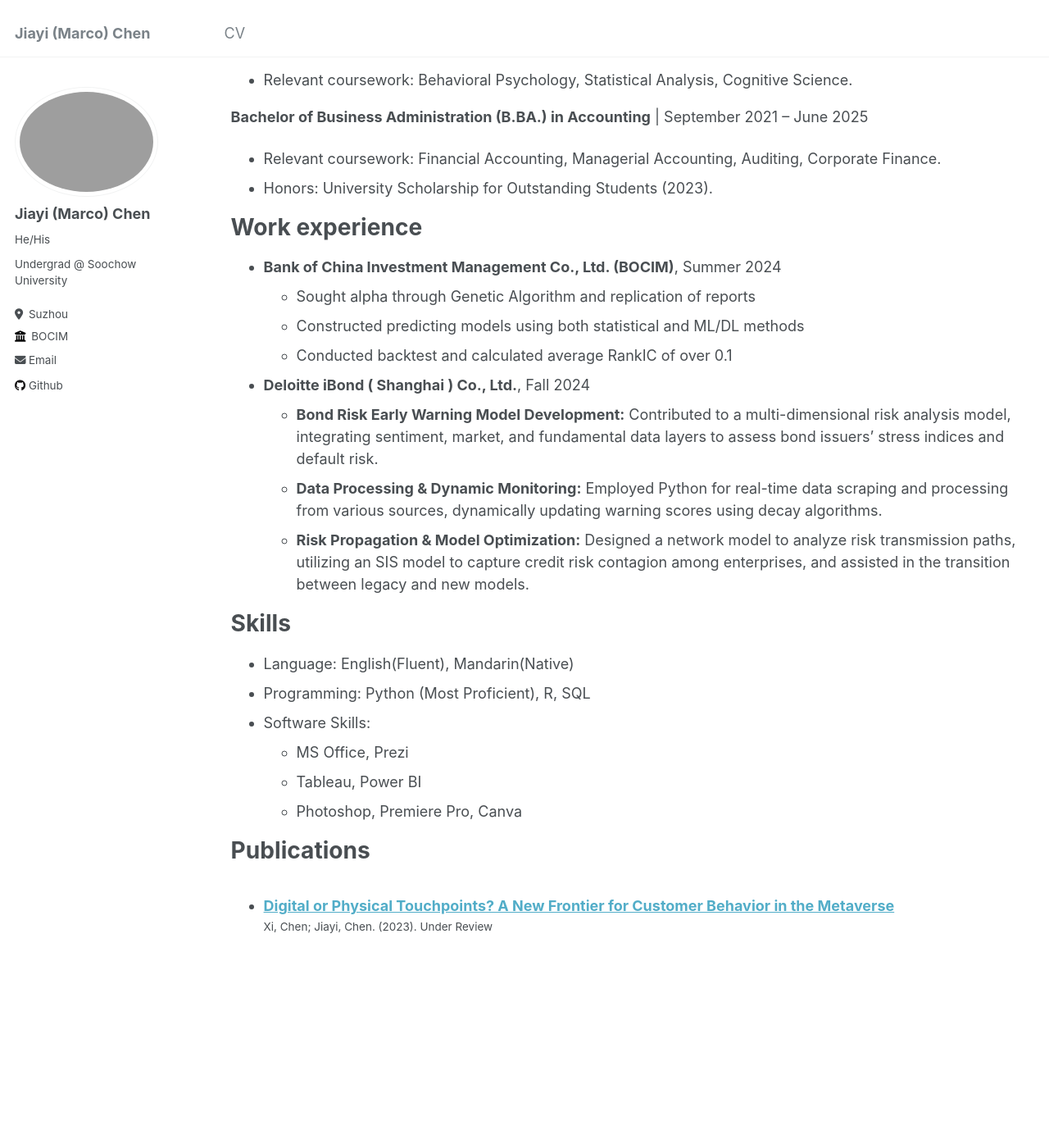
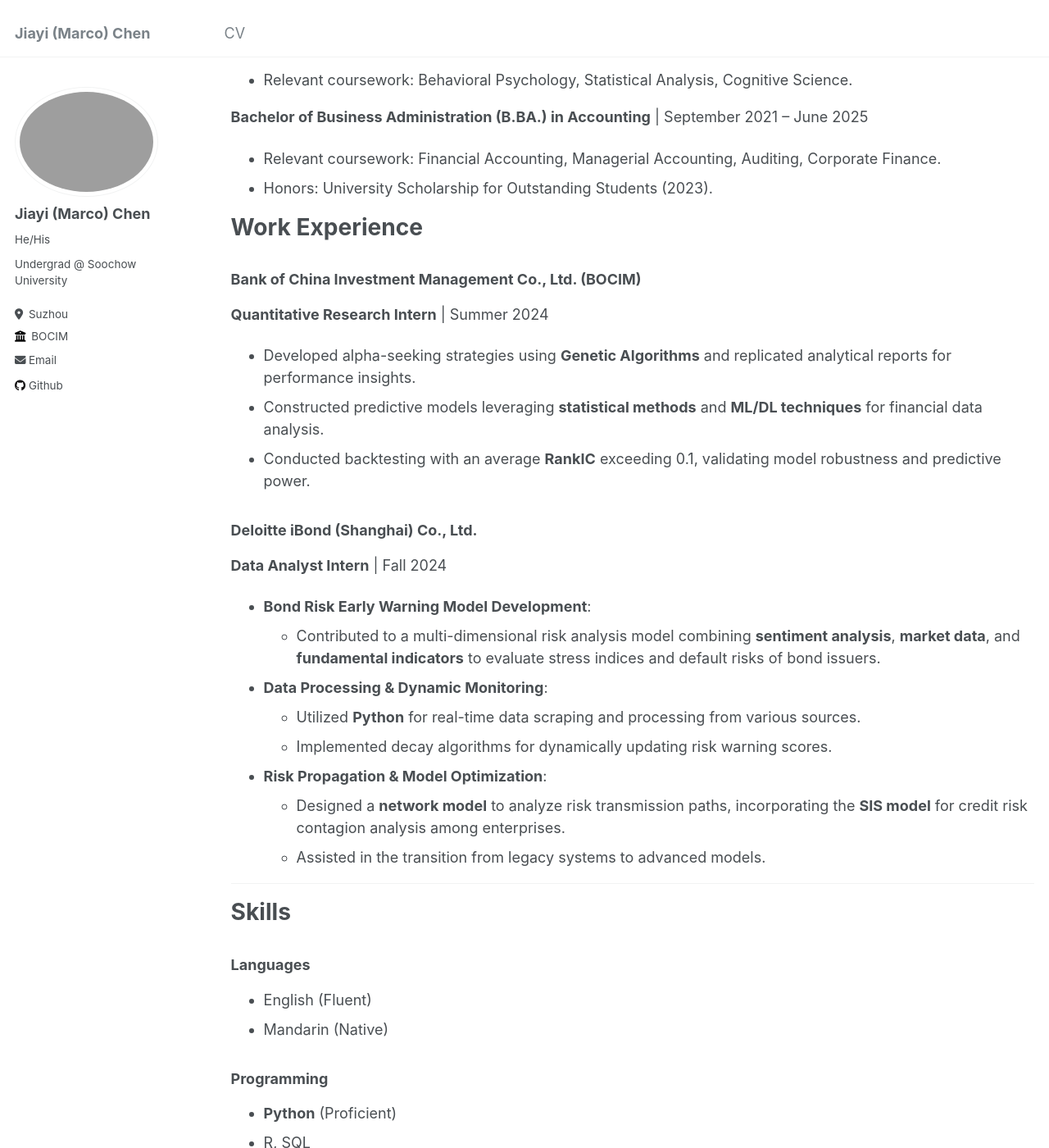
Before and after one commit to marcochen0720/marcochen0720.github.io, a Jekyll site: the page built from _pages/cv.md, in a window 1280 px wide and 1400 px high, scrolled down 467 px. Shown: the whole window at 82% size. Built offline with Jekyll 4.4.1, drawn with Linux system fonts in a browser that asks for light colours; some of the changed text lies outside the part shown.

Commit message:
Update cv.md

```diff
--- a/_pages/cv.md
+++ b/_pages/cv.md
@@ -25,27 +25,43 @@
 - Relevant coursework: Financial Accounting, Managerial Accounting, Auditing, Corporate Finance.
 - Honors: University Scholarship for Outstanding Students (2023).
 
-Work experience
-======
-* **Bank of China Investment Management Co., Ltd. (BOCIM)**, Summer 2024
-  * Sought alpha through Genetic Algorithm and replication of reports
-  * Constructed predicting models using both statistical and ML/DL methods
-  * Conducted backtest and calculated average RankIC of over 0.1
+Work Experience
+===============
 
-* **Deloitte iBond ( Shanghai ) Co., Ltd.**, Fall 2024
-  *	**Bond Risk Early Warning Model Development:** Contributed to a multi-dimensional risk analysis model, integrating sentiment, market, and fundamental data layers to assess bond issuers’ stress indices and default risk.
-  *	**Data Processing & Dynamic Monitoring:** Employed Python for real-time data scraping and processing from various sources, dynamically updating warning scores using decay algorithms.
-  *	**Risk Propagation & Model Optimization:** Designed a network model to analyze risk transmission paths, utilizing an SIS model to capture credit risk contagion among enterprises, and assisted in the transition between legacy and new models.
+### **Bank of China Investment Management Co., Ltd. (BOCIM)**
+**Quantitative Research Intern** | Summer 2024
+- Developed alpha-seeking strategies using **Genetic Algorithms** and replicated analytical reports for performance insights.
+- Constructed predictive models leveraging **statistical methods** and **ML/DL techniques** for financial data analysis.
+- Conducted backtesting with an average **RankIC** exceeding 0.1, validating model robustness and predictive power.
 
+### **Deloitte iBond (Shanghai) Co., Ltd.**
+**Data Analyst Intern** | Fall 2024
+- **Bond Risk Early Warning Model Development**:
+  - Contributed to a multi-dimensional risk analysis model combining **sentiment analysis**, **market data**, and **fundamental indicators** to evaluate stress indices and default risks of bond issuers.
+- **Data Processing & Dynamic Monitoring**:
+  - Utilized **Python** for real-time data scraping and processing from various sources.
+  - Implemented decay algorithms for dynamically updating risk warning scores.
+- **Risk Propagation & Model Optimization**:
+  - Designed a **network model** to analyze risk transmission paths, incorporating the **SIS model** for credit risk contagion analysis among enterprises.
+  - Assisted in the transition from legacy systems to advanced models.
+
+---
 
 Skills
 ======
-* Language: English(Fluent), Mandarin(Native)
-* Programming: Python (Most Proficient), R, SQL
-* Software Skills:
-  * MS Office, Prezi
-  * Tableau, Power BI
-  * Photoshop, Premiere Pro, Canva
+
+### **Languages**
+- English (Fluent)
+- Mandarin (Native)
+
+### **Programming**
+- **Python** (Proficient)
+- R, SQL
+
+### **Software Tools**
+- **Data Visualization**: Tableau, Power BI
+- **Office Productivity**: MS Office, Prezi
+- **Creative Tools**: Photoshop, Premiere Pro, Canva
 
 Publications
 ======
```
